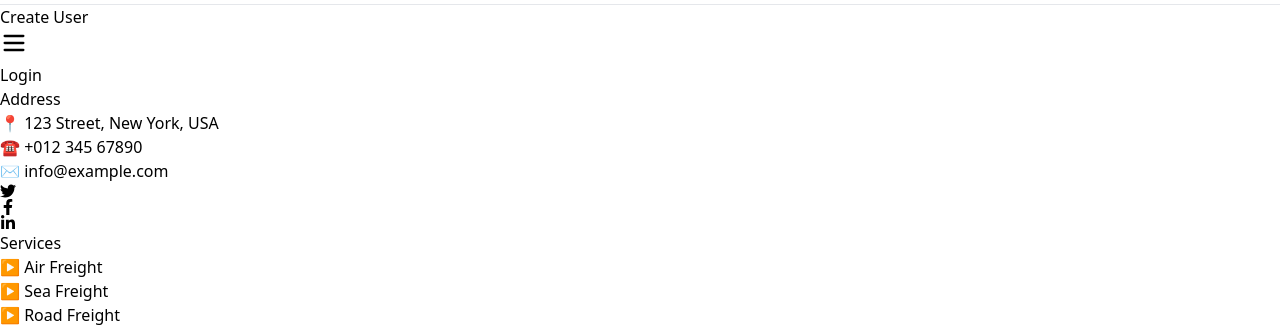
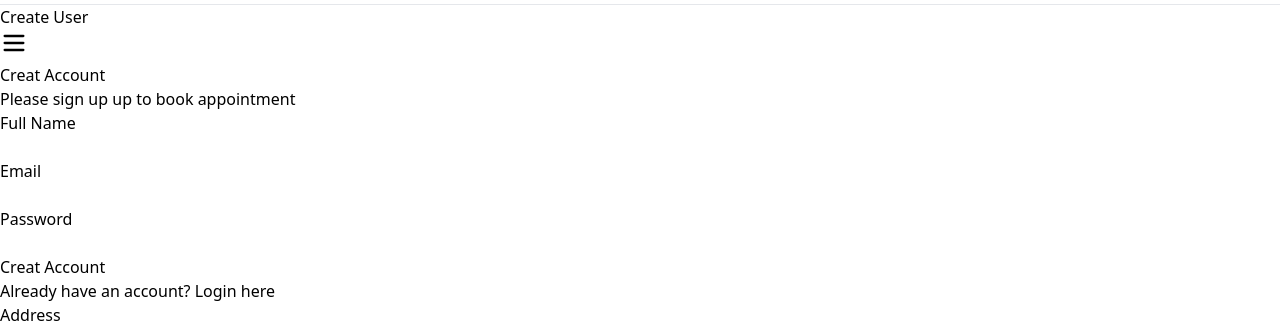
Before and after one commit to Honey-Joe/Shipyard_Website, a React (Vite) app in the folder client/: page /login in a window 1280 px wide. Shown: the part 470-799 px from the top of the page. Built offline with nearby package versions, Linux system fonts and the light colour scheme.

Commit message:
login changes

```diff
--- a/client/src/components/Navbar.jsx
+++ b/client/src/components/Navbar.jsx
@@ -1,10 +1,11 @@
 import { useState } from "react";
 import { Menu, X } from "lucide-react";
-import { NavLink } from "react-router-dom";
+import { NavLink, useNavigate } from "react-router-dom";
 import { logo } from "../assets/api/image";
 
 export default function Navbar() {
   const [isOpen, setIsOpen] = useState(false);
+  const navigate = useNavigate()
 
   return (
     <nav className="bg-white shadow-md w-full fixed top-0 z-50">
@@ -45,7 +46,7 @@ export default function Navbar() {
               <li className='py-1 list-none font-[poppins]'>Contact Us</li>
               <hr className='border-none outline-none bg-primary h-0.5 w-3/4 m-auto hidden'/>
             </NavLink>
-            <button className="bg-blue-500 text-white px-4 py-2 rounded-lg hover:bg-blue-600 font-[poppins]">Create User</button>
+            <button className="bg-blue-500 text-white px-4 py-2 rounded-lg hover:bg-blue-600 font-[poppins]" onClick={()=> navigate("/login")}>Create User</button>
           </div>
 
           {/* Mobile Menu Button */}
--- a/client/src/components/ServiceCard.jsx
+++ b/client/src/components/ServiceCard.jsx
@@ -3,9 +3,13 @@ import React from 'react'
 const ServiceCard = ({img, des, service, id}) => {
   return (
     <div>
-        <div className=' p-4 bg-gray-50 rounded-lg shadow-lg hover:shadow-2xl'>
-            <img src={img} alt="Service Image" className='' />
-            <p>{service}</p>
+        <div className=' p-4 bg-gray-50 rounded-lg shadow-lg hover:shadow-2xl transition-all border-2'>
+            <img src={img} alt="Service Image" className=' rounded-lg' />
+            <p className=' font-[poppins] text-base md:text-lg font-bold pt-3'>{service}</p>
+            <p className=' text-slate-700 py-2'>{des}</p>
+            <div className=' flex items-center justify-center py-2'>
+             <button className=' bg-[#FF6600] py-2 px-6 rounded-lg text-center hover:bg-white hover:text-[#FF6600] hover:border-[#ff6600] border text-white hover:-translate-y-2 transition-all'>Order Now</button>
+            </div>
         </div>
     </div>
   )
--- a/client/src/pages/Login.jsx
+++ b/client/src/pages/Login.jsx
@@ -1,8 +1,90 @@
-import React from 'react'
+import React, { useContext, useEffect, useState } from 'react'
+// import { AppContext } from '../context/AppContext';
+// import axios from 'axios';
+// import { toast } from 'react-toastify';
+import { useNavigate } from 'react-router-dom';
 
 const Login = () => {
+
+  //  const {token, backendUrl , setToken} = useContext(AppContext)
+   const navigate = useNavigate()
+
+  const [state, setState] = useState('Sign Up');
+
+  const [email,setEmail] = useState('')
+  const [password,setPassword] = useState('')
+  const [name,setName] = useState('')
+
+  // const onSubmitHandler = async (e)=>{
+  //  e.preventDefault();
+
+  //  try {
+
+  //     if(state === 'Sign Up'){
+
+  //        const {data} = await axios.post(backendUrl + '/api/user/register',{name,password,email})
+  //        if (data.success) {
+  //           localStorage.setItem('token',data.token)
+  //           setToken(data.token)
+  //        }
+  //        else{
+  //           toast.error("Already Register")
+  //        }
+  //     }
+  //     else{
+
+  //        const {data} = await axios.post(backendUrl + '/api/user/login',{password,email})
+  //        if (data.success) {
+  //           localStorage.setItem('token',data.token)
+  //           setToken(data.token)
+  //        }
+  //        else{
+  //           toast.error(data.message)
+  //        }
+
+  //     }
+
+  //  } catch (error) {
+  //     toast.error(error.message)
+  //  }
+
+  // }
+
+  // useEffect(()=>{
+  //  if (token) {
+  //     navigate('/')
+  //  }
+  // },[token])
+
   return (
-    <div className=' pt-28'>Login</div>
+    <form onSubmit="" className=' min-h-[80vh] flex items-center'>
+      <div className=' flex flex-col gap-3 m-auto items-start p-8 min-w-[340px] sm:min-w-96 border rounded-xl text-zinc-600 text-sm shadow-lg'>
+         <p className=' text-2xl font-semibold'>{state === 'Sign Up' ? "Creat Account" : "Login"}</p>
+         <p >Please {state === 'Sign Up' ? "sign up" : "log in"} up to book appointment</p>
+         {
+            state === "Sign Up" &&
+            <div className=' w-full'>
+               <p>Full Name</p>
+               <input className=' border border-zinc-300 rounded-lg w-full p-2 mt-1' type="text" onChange={(e)=> setName(e.target.value)} value={name} required/>
+            </div>
+         }
+         <div className=' w-full'>
+            <p>Email</p>
+            <input className=' border border-zinc-300 rounded-lg w-full p-2 mt-1' type="email" onChange={(e)=> setEmail(e.target.value)} value={email} required/>
+         </div>
+         <div className=' w-full'>
+            <p>Password</p>
+            <input className=' border border-zinc-300 rounded-lg w-full p-2 mt-1' type="password" onChange={(e)=> setPassword(e.target.value)} value={password} required/>
+         </div>
+         <button type='submit' className=' bg-primary w-full text-white py-2 rounded-md text-base'>{state === 'Sign Up' ? "Creat Account" : "Login"}</button>
+         {
+            state === "Sign Up" ?
+            <p >Already have an account? <span onClick={()=>setState("Login")} className=' text-primary underline cursor-pointer'>Login here</span> </p>
+            :
+            <p >Create an new account ? <span onClick={()=>setState("Sign Up")} className=' text-primary underline cursor-pointer'>click here</span></p>
+         }
+      </div>
+    </form>
   )
 }
 
--- a/client/src/pages/Services.jsx
+++ b/client/src/pages/Services.jsx
@@ -13,7 +13,7 @@ const Services = () => {
             {
                 services.map((e,index)=>(
                     <div key={index}>
-                        <ServiceCard img={e.img} serevice={e.serivce} des={e.des} id={e.id}/>
+                        <ServiceCard img={e.img} service={e.serivce} des={e.des} id={e.id}/>
                     </div>
                 ))
             }
```
